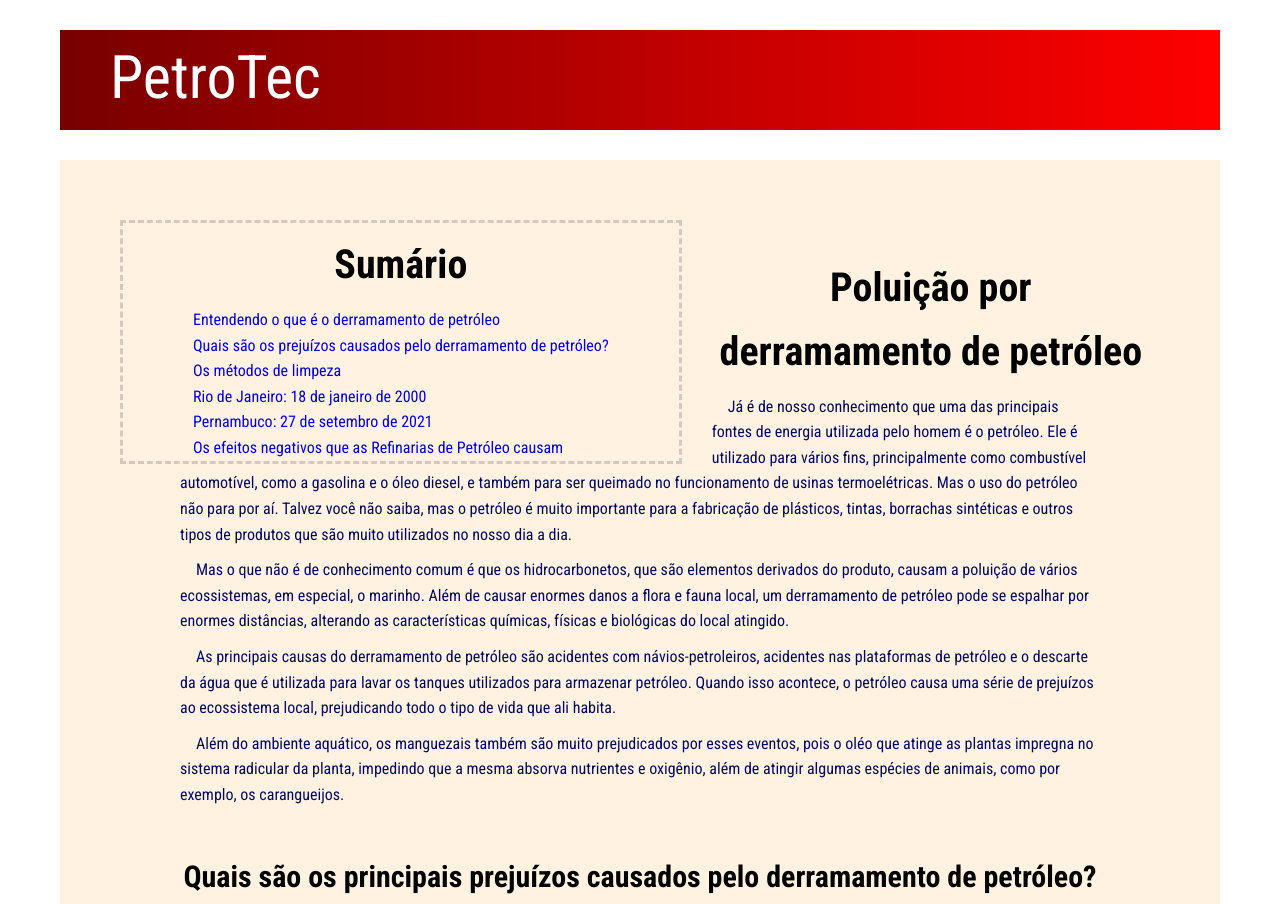
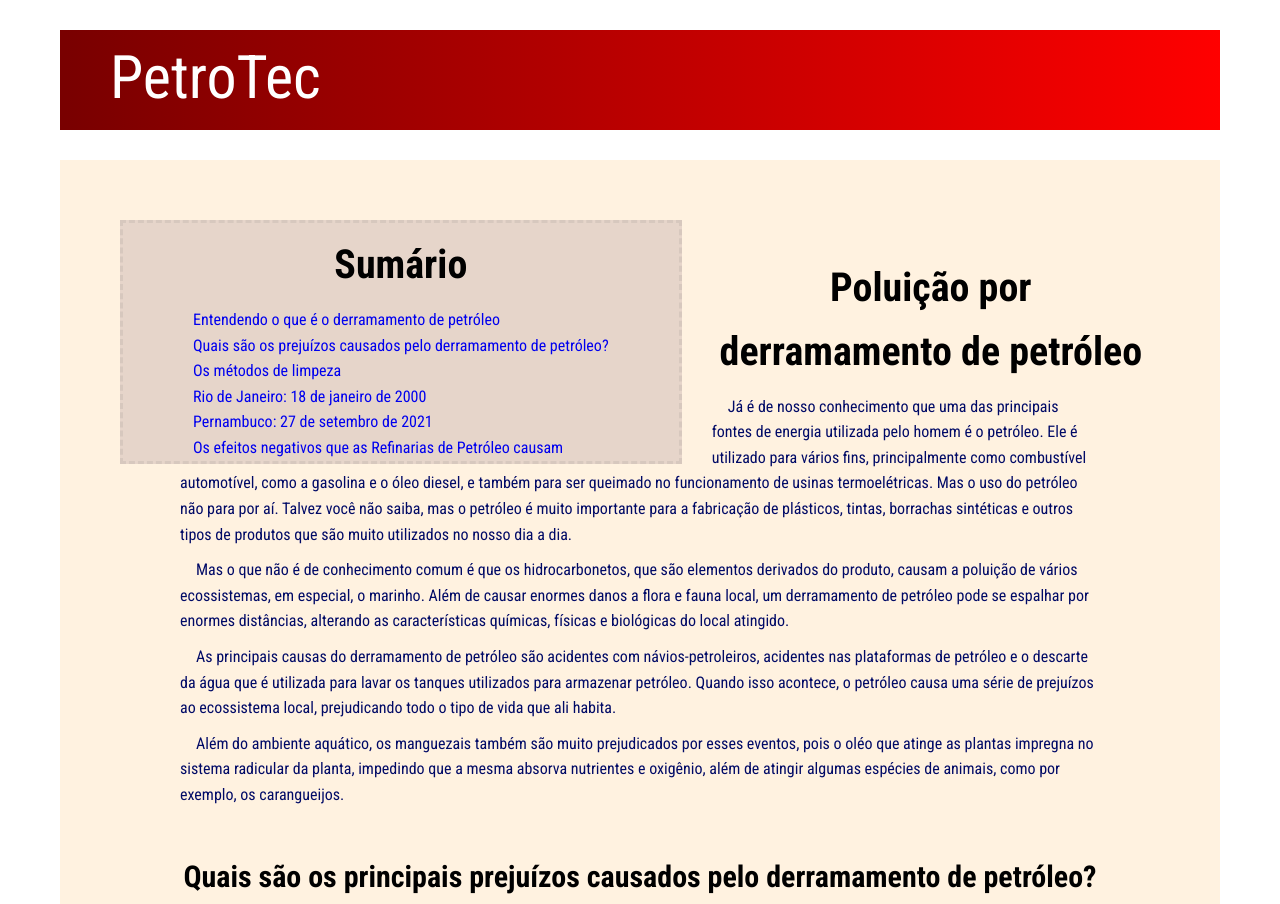
Before and after one commit to pedromoreno32/quimica-trabalho, a plain HTML site: page index.html in a window 1280 px wide. Shown: the top 904 px of the page. Drawn offline with Linux system fonts and the light colour scheme; the site is published under a folder, as on GitHub Pages, so addresses that start at the root find nothing.

Commit message:
Update styles.css

```diff
--- a/styles.css
+++ b/styles.css
@@ -19,7 +19,7 @@ header div{
 }
 
 body{
-    background-image: url(/assets/oceanopetroleo.png);
+    background-image: url(./assets/oceanopetroleo.png);
     background-position: bottom;
     background-size: 100% auto;
     background-repeat: no-repeat;
@@ -101,7 +101,7 @@ a{
 }
 
 .refs{
-    background-image: url(/assets/fundo.png);
+    background-image: url(./assets/fundo.png);
     background-size: 10px;
     border: rgba(215,200,190,230);
     border-radius: 0%;
```
